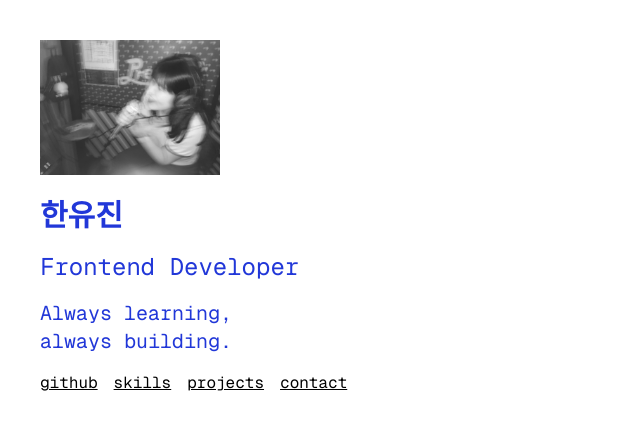
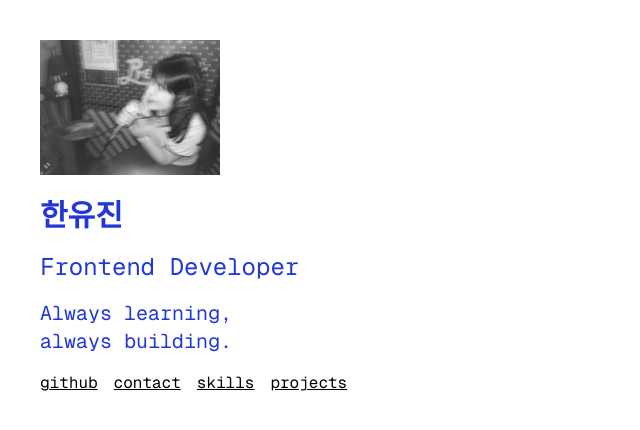
Before and after one commit to yummjin/port, a Next.js app: page / in a window 1280 px wide. Shown: the top 430 px of the page, without its empty margins (0-640 px from the left). Built offline with nearby package versions, Linux system fonts and the light colour scheme.

Commit message:
feat : implement home page

```diff
--- a/src/pages/index.tsx
+++ b/src/pages/index.tsx
@@ -1,25 +1,16 @@
-import { Geist, Geist_Mono, Gothic_A1 } from "next/font/google";
+import { PATH } from "@/shared/constants";
+import { geistMono, geistSans, gothicA1 } from "@/styles/font";
+import Head from "next/head";
 import Image from "next/image";
 import Link from "next/link";
 
-const geistSans = Geist({
-  variable: "--font-geist-sans",
-  subsets: ["latin"],
-});
-
-const geistMono = Geist_Mono({
-  variable: "--font-geist-mono",
-  subsets: ["latin"],
-});
-
-const gothicA1 = Gothic_A1({
-  variable: "--font-gothic-a1",
-  subsets: ["latin"],
-  weight: ["100", "200", "300", "400", "500", "600", "700", "800", "900"],
-});
-
 export default function Home() {
   return (
+    <>
+      <Head>
+        <title>한유진</title>
+        <meta name="description" content="프론트엔드 개발자 한유진입니다" />
+      </Head>
       <div
         className={`${geistSans.variable} ${geistMono.variable} ${gothicA1.variable} min-w-screen min-h-screen`}
       >
@@ -46,30 +37,19 @@ export default function Home() {
               >
                 github
               </a>
-            <Link
-              href="/about"
-              className="underline hover:text-main"
-              target="_blank"
-            >
+              <Link href={PATH.USER} className="underline hover:text-main">
+                contact
+              </Link>
+              <Link href={PATH.SKILLS} className="underline hover:text-main">
                 skills
-            </Link>{" "}
-            <Link
-              href="/about"
-              className="underline hover:text-main"
-              target="_blank"
-            >
+              </Link>
+              <Link href={PATH.PROJECTS} className="underline hover:text-main">
                 projects
-            </Link>
-            <Link
-              href="/about"
-              className="underline hover:text-main"
-              target="_blank"
-            >
-              contact
               </Link>
             </div>
           </div>
         </main>
       </div>
+    </>
   );
 }
```
Lines whose indentation alone changed are shown as unchanged.
